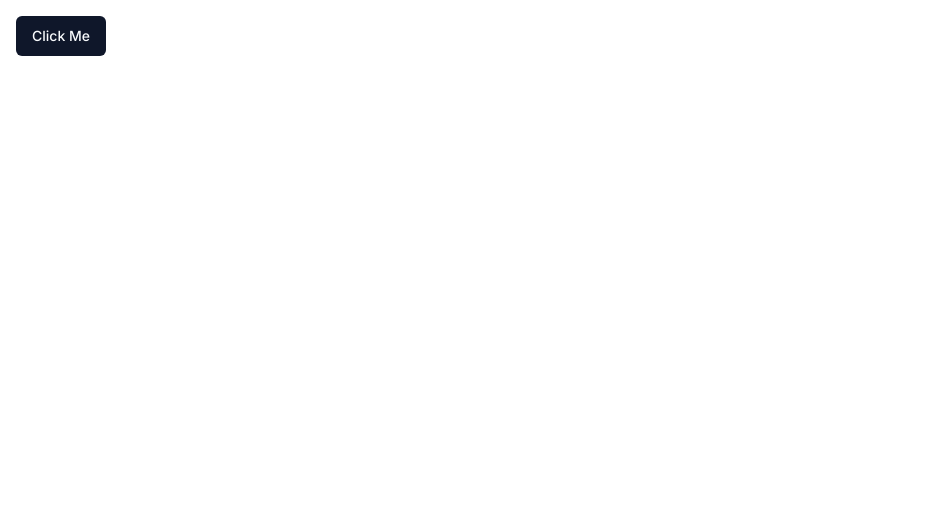
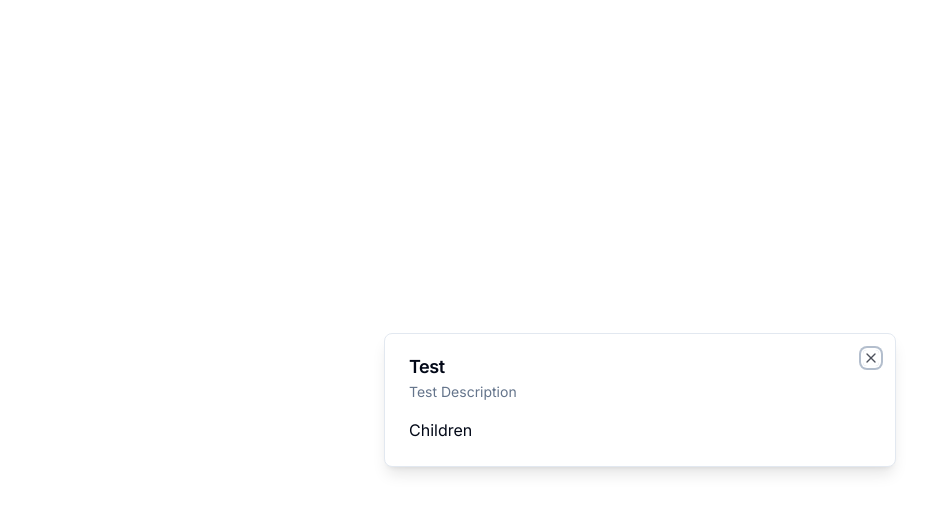
Before and after one commit to AsijitM/ecomm_admin_dashboard, a Next.js app: page / in a window 1280 px wide. Shown: the top 512 px of the page, without its empty margins (0-943 px from the left). Built offline with nearby package versions, Linux system fonts and the light colour scheme.

Commit message:
admin Modal

```diff
--- a/app/(root)/page.tsx
+++ b/app/(root)/page.tsx
@@ -1,9 +1,18 @@
-import { Button } from '@/components/ui/button';
+'use client';
+
+import { Modal } from '@/components/ui/modal';
 
 const SetupPage = () => {
   return (
     <div className="p-4">
-      <Button>Click Me</Button>
+      <Modal
+        isOpen={true}
+        title="Test"
+        description="Test Description"
+        onClose={() => {}}
+      >
+        Children
+      </Modal>
     </div>
   );
 };
--- a/app/layout.tsx
+++ b/app/layout.tsx
@@ -1,7 +1,10 @@
-import './globals.css';
 import type { Metadata } from 'next';
 import { Inter } from 'next/font/google';
 import { ClerkProvider } from '@clerk/nextjs';
+
+import { ModalProvider } from '@/providers/modal-provider';
+
+import './globals.css';
 
 const inter = Inter({ subsets: ['latin'] });
 
@@ -18,7 +21,9 @@
   return (
     <ClerkProvider>
       <html lang="en">
-        <body className={inter.className}>{children}</body>
+        <body className={inter.className}>
+          <ModalProvider />
+          {children}</body>
       </html>
     </ClerkProvider>
   );
--- /dev/null
+++ b/components/modals/store-modal.tsx
@@ -0,0 +1,18 @@
+'use client';
+
+import { useStoreModal } from '@/hooks/use-store-modal';
+import { Modal } from '@/components/ui/modal';
+
+export const StoreModal = () => {
+    const storeModal = useStoreModal();
+  return (
+    <Modal
+      title="Create Store"
+      description="Add a new store to manage products and catagories "
+      isOpen={storeModal.isOpen}
+      onClose={storeModal.onClose}
+    >
+      Future Create Store form
+    </Modal>
+  );
+};
--- /dev/null
+++ b/components/ui/dialog.tsx
@@ -0,0 +1,123 @@
+"use client"
+
+import * as React from "react"
+import * as DialogPrimitive from "@radix-ui/react-dialog"
+import { X } from "lucide-react"
+
+import { cn } from "@/lib/utils"
+
+const Dialog = DialogPrimitive.Root
+
+const DialogTrigger = DialogPrimitive.Trigger
+
+const DialogPortal = ({
+  className,
+  ...props
+}: DialogPrimitive.DialogPortalProps) => (
+  <DialogPrimitive.Portal className={cn(className)} {...props} />
+)
+DialogPortal.displayName = DialogPrimitive.Portal.displayName
+
+const DialogOverlay = React.forwardRef<
+  React.ElementRef<typeof DialogPrimitive.Overlay>,
+  React.ComponentPropsWithoutRef<typeof DialogPrimitive.Overlay>
+>(({ className, ...props }, ref) => (
+  <DialogPrimitive.Overlay
+    ref={ref}
+    className={cn(
+      "fixed inset-0 z-50 bg-background/80 backdrop-blur-sm data-[state=open]:animate-in data-[state=closed]:animate-out data-[state=closed]:fade-out-0 data-[state=open]:fade-in-0",
+      className
+    )}
+    {...props}
+  />
+))
+DialogOverlay.displayName = DialogPrimitive.Overlay.displayName
+
+const DialogContent = React.forwardRef<
+  React.ElementRef<typeof DialogPrimitive.Content>,
+  React.ComponentPropsWithoutRef<typeof DialogPrimitive.Content>
+>(({ className, children, ...props }, ref) => (
+  <DialogPortal>
+    <DialogOverlay />
+    <DialogPrimitive.Content
+      ref={ref}
+      className={cn(
+        "fixed left-[50%] top-[50%] z-50 grid w-full max-w-lg translate-x-[-50%] translate-y-[-50%] gap-4 border bg-background p-6 shadow-lg duration-200 data-[state=open]:animate-in data-[state=closed]:animate-out data-[state=closed]:fade-out-0 data-[state=open]:fade-in-0 data-[state=closed]:zoom-out-95 data-[state=open]:zoom-in-95 data-[state=closed]:slide-out-to-left-1/2 data-[state=closed]:slide-out-to-top-[48%] data-[state=open]:slide-in-from-left-1/2 data-[state=open]:slide-in-from-top-[48%] sm:rounded-lg md:w-full",
+        className
+      )}
+      {...props}
+    >
+      {children}
+      <DialogPrimitive.Close className="absolute right-4 top-4 rounded-sm opacity-70 ring-offset-background transition-opacity hover:opacity-100 focus:outline-none focus:ring-2 focus:ring-ring focus:ring-offset-2 disabled:pointer-events-none data-[state=open]:bg-accent data-[state=open]:text-muted-foreground">
+        <X className="h-4 w-4" />
+        <span className="sr-only">Close</span>
+      </DialogPrimitive.Close>
+    </DialogPrimitive.Content>
+  </DialogPortal>
+))
+DialogContent.displayName = DialogPrimitive.Content.displayName
+
+const DialogHeader = ({
+  className,
+  ...props
+}: React.HTMLAttributes<HTMLDivElement>) => (
+  <div
+    className={cn(
+      "flex flex-col space-y-1.5 text-center sm:text-left",
+      className
+    )}
+    {...props}
+  />
+)
+DialogHeader.displayName = "DialogHeader"
+
+const DialogFooter = ({
+  className,
+  ...props
+}: React.HTMLAttributes<HTMLDivElement>) => (
+  <div
+    className={cn(
+      "flex flex-col-reverse sm:flex-row sm:justify-end sm:space-x-2",
+      className
+    )}
+    {...props}
+  />
+)
+DialogFooter.displayName = "DialogFooter"
+
+const DialogTitle = React.forwardRef<
+  React.ElementRef<typeof DialogPrimitive.Title>,
+  React.ComponentPropsWithoutRef<typeof DialogPrimitive.Title>
+>(({ className, ...props }, ref) => (
+  <DialogPrimitive.Title
+    ref={ref}
+    className={cn(
+      "text-lg font-semibold leading-none tracking-tight",
+      className
+    )}
+    {...props}
+  />
+))
+DialogTitle.displayName = DialogPrimitive.Title.displayName
+
+const DialogDescription = React.forwardRef<
+  React.ElementRef<typeof DialogPrimitive.Description>,
+  React.ComponentPropsWithoutRef<typeof DialogPrimitive.Description>
+>(({ className, ...props }, ref) => (
+  <DialogPrimitive.Description
+    ref={ref}
+    className={cn("text-sm text-muted-foreground", className)}
+    {...props}
+  />
+))
+DialogDescription.displayName = DialogPrimitive.Description.displayName
+
+export {
+  Dialog,
+  DialogTrigger,
+  DialogContent,
+  DialogHeader,
+  DialogFooter,
+  DialogTitle,
+  DialogDescription,
+}
--- /dev/null
+++ b/components/ui/modal.tsx
@@ -0,0 +1,44 @@
+'use client';
+
+import {
+  Dialog,
+  DialogContent,
+  DialogDescription,
+  DialogFooter,
+  DialogHeader,
+  DialogTitle,
+} from '@/components/ui/dialog';
+
+interface ModalProps {
+  title: string;
+  description: string;
+  isOpen: boolean;
+  onClose: () => void;
+  children?: React.ReactNode;
+}
+
+export const Modal: React.FC<ModalProps> = ({
+  title,
+  description,
+  isOpen,
+  onClose,
+  children,
+}) => {
+    const onChange = (open:boolean)=> {
+        if (!isOpen) {
+            onClose();
+        }
+    }
+
+    return (
+      <Dialog open={isOpen} onOpenChange={onChange}>
+        <DialogContent>
+          <DialogHeader>
+            <DialogTitle>{title}</DialogTitle>
+            <DialogDescription>{description}</DialogDescription>
+          </DialogHeader>
+          <div>{children}</div>
+        </DialogContent>
+      </Dialog>
+    );
+};
--- /dev/null
+++ b/hooks/use-store-modal.tsx
@@ -0,0 +1,13 @@
+import { create } from 'zustand';
+
+interface useStoreModalInterface {
+  isOpen: boolean;
+  onOpen: () => void;
+  onClose: () => void;
+}
+
+export const useStoreModal = create<useStoreModalInterface>((set) => ({
+  isOpen: false,
+  onOpen: () => set({ isOpen: true }),
+  onClose: () => set({ isOpen: false }),
+}));
--- a/package.json
+++ b/package.json
@@ -10,6 +10,7 @@
   },
   "dependencies": {
     "@clerk/nextjs": "^4.21.14",
+    "@radix-ui/react-dialog": "^1.0.4",
     "@radix-ui/react-slot": "^1.0.2",
     "@types/node": "20.4.1",
     "@types/react": "18.2.14",
@@ -27,6 +28,7 @@
     "tailwind-merge": "^1.13.2",
     "tailwindcss": "3.3.2",
     "tailwindcss-animate": "^1.0.6",
-    "typescript": "5.1.6"
+    "typescript": "5.1.6",
+    "zustand": "^4.3.9"
   }
 }
--- /dev/null
+++ b/providers/modal-provider.tsx
@@ -0,0 +1,21 @@
+'use client';
+
+import { StoreModal } from '@/components/modals/store-modal';
+
+import { useState, useEffect } from 'react';
+
+export const ModalProvider = () => {
+  const [isMounted, setIsMounted] = useState(false);
+
+  useEffect(() => {
+    setIsMounted(true);
+  }, []);
+
+    if (!isMounted) return null;
+
+    return (
+        <>
+            <StoreModal/>
+        </>
+    )
+};
```
Also changed, not shown: 1 other file (tests, documents, lock files or other folders).
